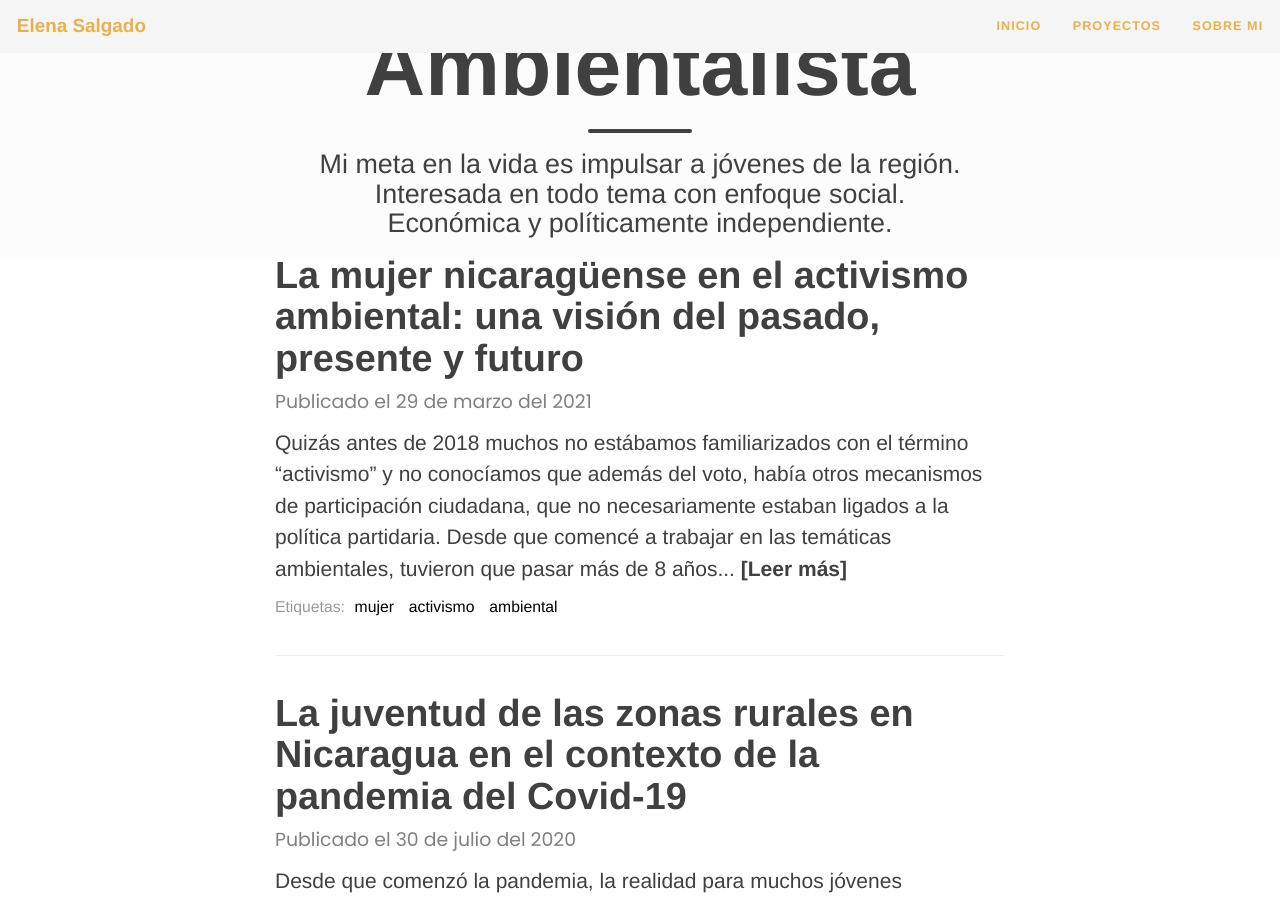
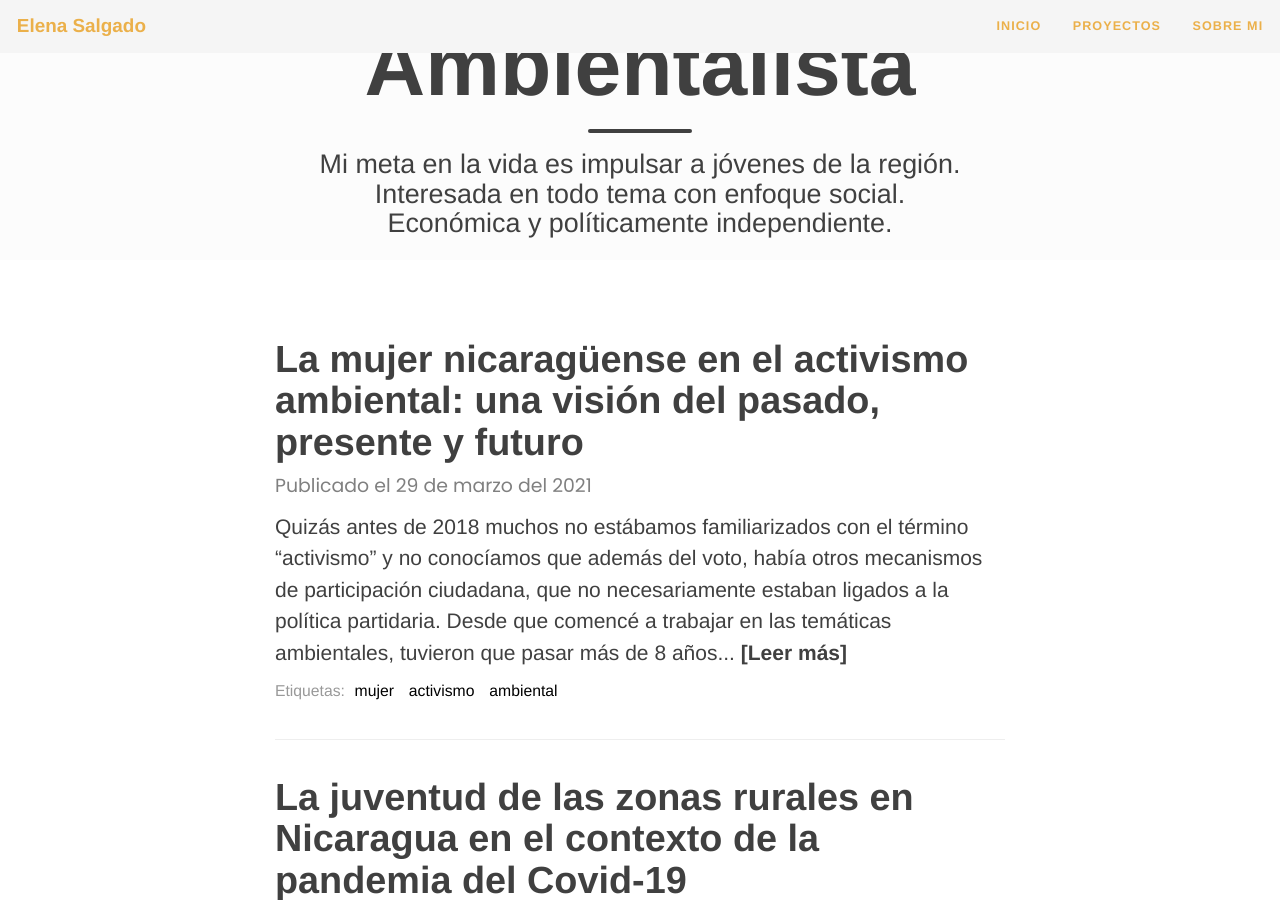
Before and after one commit to malena-salgado/malena-salgado.github.io, a Jekyll site: the page built from index.markdown, in a window 1280 px wide and 900 px high, scrolled down 898 px. Built offline with Jekyll 4.4.1, drawn with Linux system fonts in a browser that asks for light colours; nearby versions of some CDN libraries; some web fonts are replaced.

Commit message:
Update main.css

```diff
--- a/assets/css/main.css
+++ b/assets/css/main.css
@@ -700,10 +700,14 @@ footer .footer-custom-content {
 .header-section.has-img .no-img {
   margin-top: 0;
   background-color: #FCFCFC;
-  margin: 0 0 -2.5rem;
+  margin: 0 0 2.5rem;
   padding: 1.25rem 0;
   box-shadow: 0 0 0 #AAA;
   background-size: inherit;
+}
+
+.no-margin {
+  margin: 0 0 -2.5rem!important;
 }
 /* Many phones are 320 or 360px, so make sure images are a proper aspect ratio in those cases */
 .header-section.has-img .intro-header.no-img {
```
